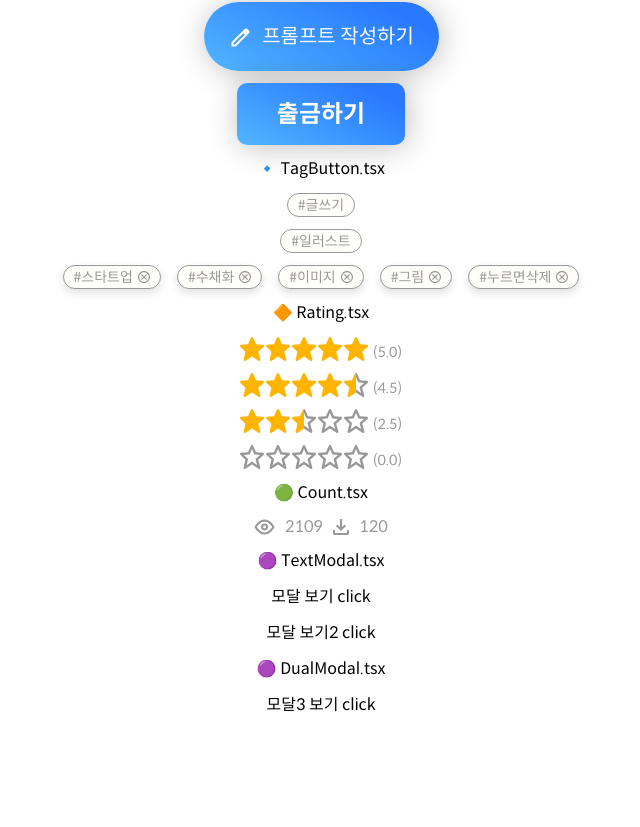
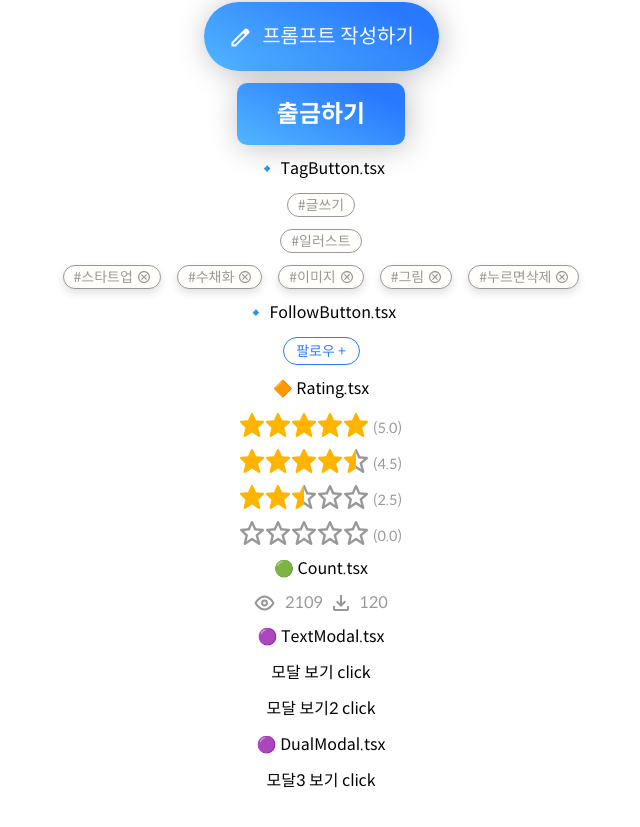
Before and after one commit to PromptPlace/PromtPlace-FE, a React (Vite) app: page /test in a window 1280 px wide. Shown: the part 1397-2224 px from the top of the page, without its empty margins (319-959 px from the left). Before the commit the page ends 2154 px from the top, so only its background shows below. Built offline with nearby package versions, Linux system fonts and the light colour scheme.

Commit message:
✨ Feat: 팔로우 버튼 구현 (#3)

```diff
--- /dev/null
+++ b/src/components/Button/FollowButton.tsx
@@ -0,0 +1,47 @@
+import clsx from 'clsx';
+import FollowCheckIcon from '@assets/icon-follow-check.svg';
+
+/**
+ * 팔로우 버튼 컴포넌트입니다.
+ * 팔로우 -> 완료 & 완료 -> 팔로우는 상태에 따라 토글됩니다.
+ *
+ * @param {boolean} follow -- 팔로우 상태. 팔로우하고 있다면 true, 아니면 false
+ * @param {function} onClick -- 버튼 클릭 시 실행될 함수
+ *
+ * @example
+ * <FollowButton
+ *     follow={follow}
+ *     onClick={() => {
+ *       setFollow((prev) => !prev);
+ *     }}
+ * />
+ *
+ * @author 김진효
+ * **/
+
+interface FollowButtonProps {
+  follow: boolean;
+  onClick: () => void;
+}
+
+const FollowButton = ({ follow, onClick }: FollowButtonProps) => {
+  return (
+    <button
+      onClick={onClick}
+      className={clsx(
+        'h-[28px] w-[77px] px-[10px] rounded-[50px] text-sm font-normal leading-[18px] transition-all duration-300 ease-in-out flex items-center justify-center',
+        !follow && 'py-[5px] border border-primary hover:border-primary-hover text-primary hover:text-primary-hover',
+        follow && 'bg-primary hover:bg-primary-hover text-white gap-[5.89px]',
+      )}>
+      {!follow && <>팔로우 +</>}
+      {follow && (
+        <>
+          완료
+          <img src={FollowCheckIcon} />
+        </>
+      )}
+    </button>
+  );
+};
+
+export default FollowButton;
--- a/src/pages/TestPage.tsx
+++ b/src/pages/TestPage.tsx
@@ -8,6 +8,7 @@ import Rating from '@components/Rating';
 import Count from '@components/Count';
 import TextModal from '@components/Modal/TextModal';
 import DualModal from '@components/Modal/DualModal';
+import FollowButton from '@components/Button/FollowButton';
 
 const TestPage = () => {
   const [tags, setTags] = useState<string[]>(['#스타트업', '#수채화', '#이미지', '#그림', '#누르면삭제']);
@@ -19,6 +20,8 @@ const TestPage = () => {
   const [showModal, setShowModal] = useState(false);
   const [showModal2, setShowModal2] = useState(false);
   const [showModal3, setShowModal3] = useState(false);
+
+  const [follow, setFollow] = useState(false);
 
   return (
     <div className="flex flex-col gap-3 items-center mb-10">
@@ -74,6 +77,14 @@ const TestPage = () => {
         ))}
       </div>
 
+      <h3>🔹 FollowButton.tsx</h3>
+      <FollowButton
+        follow={follow}
+        onClick={() => {
+          setFollow((prev) => !prev);
+        }}
+      />
+
       <h3>🔶 Rating.tsx</h3>
       <Rating star={5} />
       <Rating star={4.5} />
```
Also changed, not shown: src/assets/icon-follow-check.svg (added).
